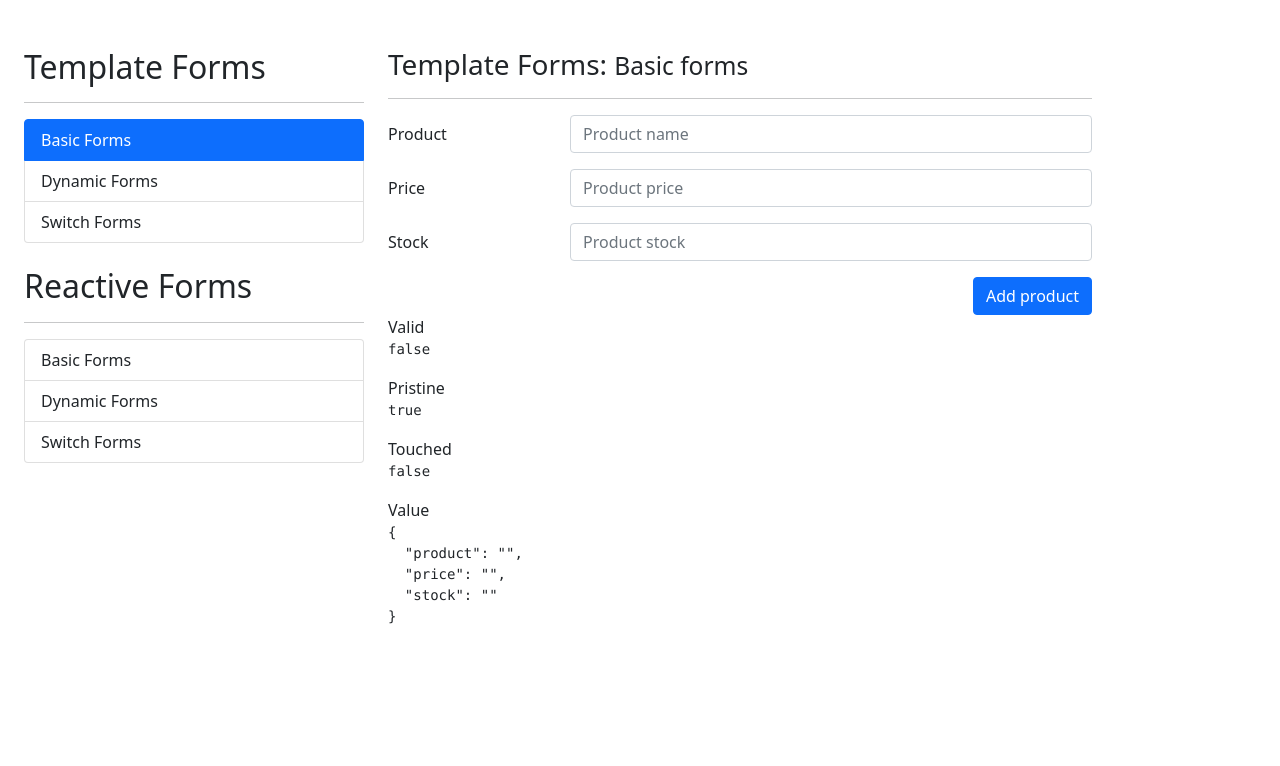
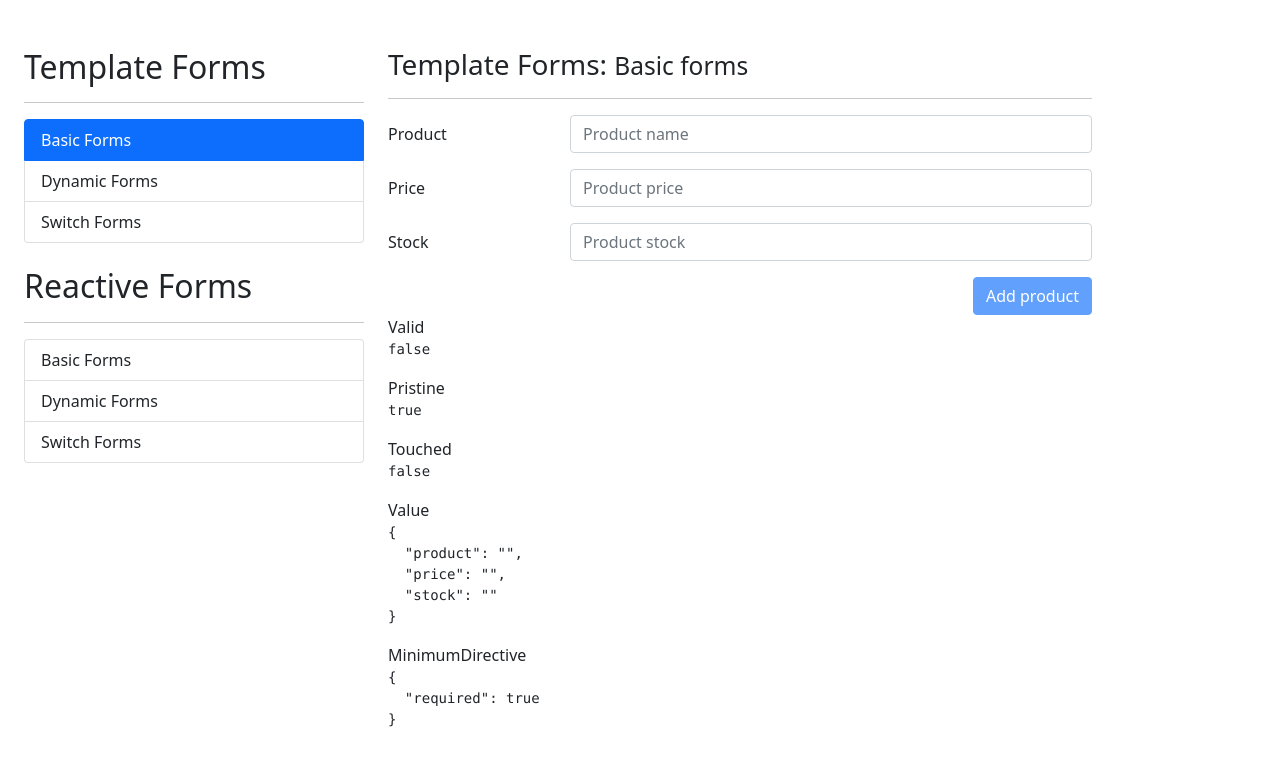
Before and after one commit to Juansecu/formsApp, an Angular app: page /#/template-forms/basic-forms in a window 1280 px wide. Shown: the top 766 px of the page. Built offline with nearby package versions, Linux system fonts and the light colour scheme.

Commit message:
Using MinimumDirective into BasicFormsComponent now

```diff
--- a/src/app/templates/components/basic-forms/basic-forms.component.html
+++ b/src/app/templates/components/basic-forms/basic-forms.component.html
@@ -18,7 +18,16 @@
       <div class="mb-3 row">
         <label class="col-sm-3 col-form-label">Price</label>
         <div class="col-sm-9">
-          <input ngModel type="number" name="price" class="form-control" min="0" placeholder="Product price" required />
+          <input
+            ngModel
+            type="number"
+            minimum [minimum]="0"
+            name="price"
+            class="form-control"
+            min="0"
+            placeholder="Product price"
+            required
+          />
           <span *ngIf="checkProductPrice()" class="form-text text-danger">Must be greater or equal to 0</span>
         </div>
       </div>
@@ -32,7 +41,7 @@
 
       <div class="row">
         <div class="col">
-          <button type="submit" class="btn btn-primary float-end">Add product</button>
+          <button type="submit" [disabled]="addProductForm.invalid" class="btn btn-primary float-end">Add product</button>
         </div>
       </div>
     </form>
@@ -52,5 +61,8 @@
 
     <span>Value</span>
     <pre>{{ addProductForm.value | json }}</pre>
+
+    <span>MinimumDirective</span>
+    <pre>{{ addProductForm.controls.price?.errors | json }}</pre>
   </div>
 </div>
```
